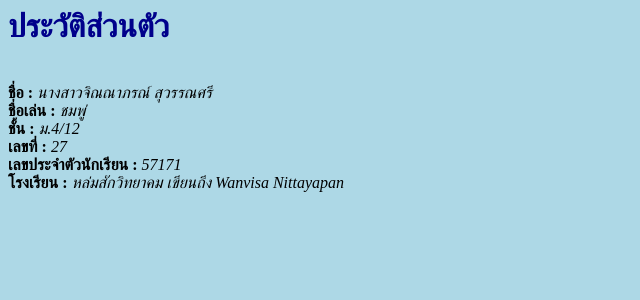
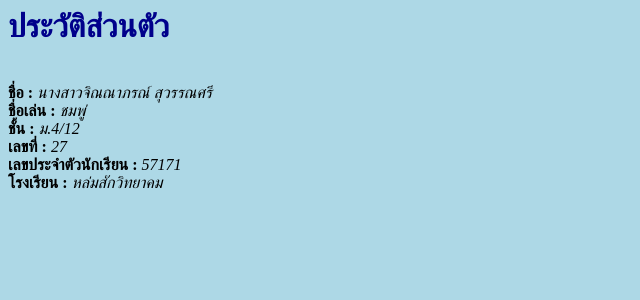
Before and after one commit to jinnapohn/classtyingkun, a PHP site: page /page1.php in a window 1280 px wide. Shown: the top 300 px of the page, without its empty margins (0-640 px from the left). Run offline with PHP 8.4, Linux system fonts and the light colour scheme.

Commit message:
Update page1.php

```diff
--- a/page1.php
+++ b/page1.php
@@ -18,4 +18,3 @@
     <b>โรงเรียน :</b> <i>หล่มสักวิทยาคม<i>
     </body>
     </html>
-เขียนถึง Wanvisa Nittayapan
```
